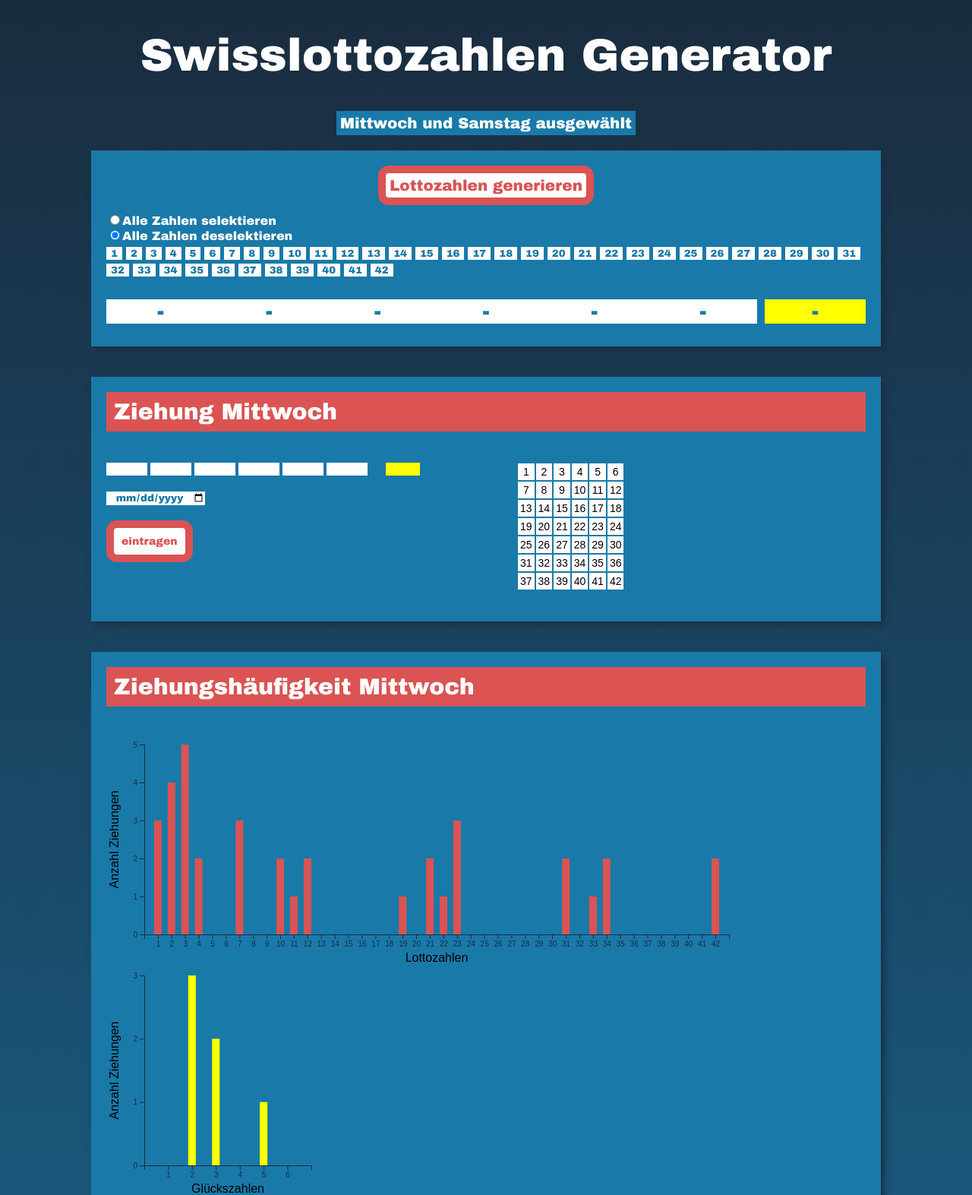
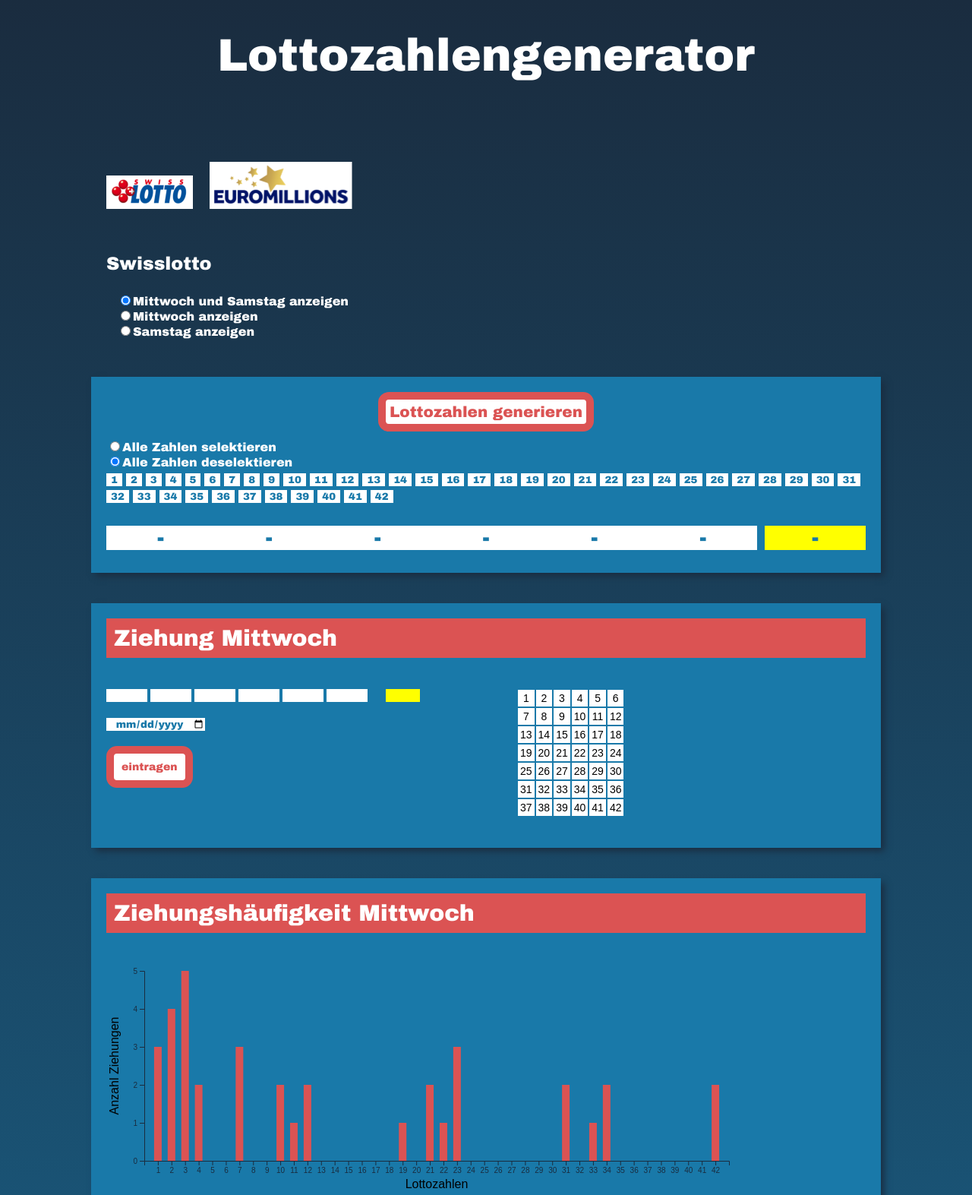
Before and after one commit to dlagge/swisslottozahlen_euromillions_generator, a PHP site: page / in a window 1280 px wide. Shown: the top 1573 px of the page at 76% size. Run offline with PHP 8.4, Linux system fonts and the light colour scheme; data that the repository does not hold is empty.

Commit message:
swisslotto and euromillions button

```diff
--- a/index.php
+++ b/index.php
@@ -1,14 +1,39 @@
 <!DOCTYPE html>
 <head lang="en">
     <meta charset="UTF-8">
-    <title>Swisslottozahlen Generator</title>
+    <title>Lottozahlengenerator</title>
     <link rel="stylesheet" type="text/css" href="style.css">
     <script type="text/javascript" src="random_generator.js"></script>
     <script type="text/javascript" src="d3.min.js"></script>
 </head>
 <body>
-<h1>Swisslottozahlen Generator</h1>
-<button id="mi_sa_button" onclick="mi_sa_button();">Mittwoch und Samstag ausgewählt</button>
+<h1>Lottozahlengenerator</h1>
+<div id="swiss_euro_settings">
+    <div id="swiss_euro_buttons">
+        <input type="image" id="swiss" src="swisslotto_button.png" onclick="show_swisslotto();" />
+        <input type="image" id="euromill" src="euromillions_button.png" onclick="show_euromillions();"/>
+    </div>
+    <div id="swiss_settings">
+        <form>
+            <h2>Swisslotto</h2>
+             <fieldset>
+                <input name="swiss_radio" onclick="display();" type="radio" checked><label>Mittwoch und Samstag anzeigen</label><br>
+                <input name="swiss_radio" onclick="display();" type="radio"><label>Mittwoch anzeigen</label><br>
+                <input name="swiss_radio" onclick="display();" type="radio"><label>Samstag anzeigen</label>
+             </fieldset>
+        </form>
+    </div>
+    <div id="euro_settings">
+        <form>
+            <h2>Euromillions</h2>
+            <fieldset>
+                <input name="euro_radio" type="radio" checked><label>Dienstag und Freitag anzeigen</label><br>
+                <input name="euro_radio" type="radio"><label>Dienstag anzeigen</label><br>
+                <input name="euro_radio" type="radio"><label>Freitag anzeigen</label>
+            </fieldset>
+        </form>
+    </div>
+</div>
 <div class="plate" id="plate0">
     <button id="the_big_button" onclick="create_lottonumbers()">Lottozahlen generieren</button>
     <input type="radio" name="numsel" id="all_sel" onchange="select_all_buttons();"><label>Alle Zahlen
--- a/random_generator.js
+++ b/random_generator.js
@@ -3,6 +3,7 @@ let glueckzahl_max = 6;
 let glueckzahl_min = 1;
 let anzahl_lottozahlen = 6;
 let random_arr = [];
+let number_of_swiss_plates = 4;
 
 function create_lottonumbers() {
     let arr = [];
@@ -149,18 +150,33 @@ function deselect_all_buttons() {
     random_arr = [];
 }
 
-function mi_sa_button(){
-    if(document.getElementById("mi_sa_button").innerHTML === "Mittwoch"){
-        document.getElementById("mi_sa_button").innerHTML = "Samstag";
-        document.getElementById("plate1").hidden = true;
-        document.getElementById("plate2").hidden = true;
-        document.getElementById("plate3").hidden = false;
-        document.getElementById("plate4").hidden = false;
-    } else {
-        document.getElementById("mi_sa_button").innerHTML = "Mittwoch";
-        document.getElementById("plate1").hidden = false;
-        document.getElementById("plate2").hidden = false;
-        document.getElementById("plate3").hidden = true;
-        document.getElementById("plate4").hidden = true;
+function show_swisslotto() {
+    document.getElementById("swiss_settings").style.display = 'block';
+    document.getElementById("euro_settings").style.display = 'none';
+}
+
+function show_euromillions() {
+    document.getElementById("swiss_settings").style.display = 'none';
+    document.getElementById("euro_settings").style.display = 'block';
+}
+
+function display() {
+    var radiosswiss = document.getElementsByName('swiss_radio');
+    if(radiosswiss[0].checked){
+        for(let c=1; c<=number_of_swiss_plates; c++){
+            document.getElementById("plate" + c).style.display = 'block';
+        }
+    }
+    if(radiosswiss[1].checked){
+        document.getElementById("plate1").style.display = 'block';
+        document.getElementById("plate2").style.display = 'block';
+        document.getElementById("plate3").style.display = 'none';
+        document.getElementById("plate4").style.display = 'none';
+    }
+    if(radiosswiss[2].checked){
+        document.getElementById("plate1").style.display = 'none';
+        document.getElementById("plate2").style.display = 'none';
+        document.getElementById("plate3").style.display = 'block';
+        document.getElementById("plate4").style.display = 'block';
     }
 }
--- a/style.css
+++ b/style.css
@@ -4,25 +4,17 @@ body {
     margin: auto;
 }
 
-h1, p, button, label, .ziehungen, input {
-    font-family: "Arial Black";
-}
+h1, h2, p, button, label, .ziehungen, input { font-family: "Arial Black";}
 
-td, input, h1 {
-    text-align: center;
-}
+td, input, h1 { text-align: center;}
 
-label, h1, a {
-    color: white;
-}
+label, h1, a, h2 {color: white;}
 
-h1 {
-    font-size: 60px;
-}
+h1 { font-size: 60px;}
 
-*:focus {
-    outline: 0 !important;
-}
+*:focus { outline: 0 !important;}
+
+button { cursor:pointer;}
 
 .footer {
     padding: 5px;
@@ -34,8 +26,7 @@ h1 {
 .plate {
     background: #1979a9;
     padding: 20px;
-    margin: 0 auto;
-    margin-bottom: 40px;
+    margin: 0 auto 40px;
     -webkit-box-shadow: 5px 5px 9px -1px #1a2c3f;
     box-shadow: 5px 5px 9px -1px #1a2c3f;
     max-width: 1000px;
@@ -47,42 +38,40 @@ h1 {
     margin-bottom: -20px;
 }
 
-#zahl1 {
-    grid-column: 1;
+#swiss_euro_settings {
+    margin: 0 auto 20px;
+    max-width: 1000px;
+    padding: 20px;
 }
 
-#zahl2 {
-    grid-column: 2;
+#euro_settings {
+    display:none;
 }
 
-#zahl3 {
-    grid-column: 3;
+fieldset {
+    border-width: 0;
 }
 
-#zahl4 {
-    grid-column: 4;
-}
+#zahl1 { grid-column: 1;}
 
-#zahl5 {
-    grid-column: 5;
-}
+#zahl2 { grid-column: 2;}
 
-#zahl6 {
-    grid-column: 6;
-}
+#zahl3 { grid-column: 3;}
+
+#zahl4 { grid-column: 4;}
+
+#zahl5 { grid-column: 5;}
+
+#zahl6 { grid-column: 6;}
 
 #zahl7 {
     margin-left: 10px;
     grid-column: 7;
 }
 
-#box7 {
-    background: yellow;
-}
+#box7 { background: yellow;}
 
-.zahl {
-    grid-row:2;
-}
+.zahl { grid-row:2;}
 
 .box {
     font-size: 30px;
@@ -91,13 +80,9 @@ h1 {
     color: #1979a9;
 }
 
-#tab {
-    color: #1a2c3f;
-}
+#tab { color: #1a2c3f;}
 
-#autoscroll {
-    overflow: auto;
-}
+#autoscroll { overflow: auto;}
 
 .ziehungen {
     background: #DB5353;
@@ -107,9 +92,7 @@ h1 {
     margin-bottom: 40px;
 }
 
-#glueck_mi {
-    margin-top: 20px;
-}
+#glueck_mi { margin-top: 20px;}
 
 #wrap3, #wrap1 {
     display: grid;
@@ -127,16 +110,15 @@ h1 {
 
 /* ------------------ buttons ------------------ */
 
-#mi_sa_button {
-    background: #1979a9;
-    border: #DB5353 solid 0;
-    padding: 5px;
-    font-size: 20px;
-    color: white;
-    display: block;
-    margin: 0 auto;
-    margin-bottom: 20px;
+#swiss_euro_buttons {
+    transform: scale(0.5);
+    transform-origin: left;
 }
+
+#swiss { margin-right: 40px;}
+
+#euromill { margin-top: 20px;}
+
 
 #the_big_button {
     background: white;
@@ -146,11 +128,10 @@ h1 {
     color: #DB5353;
     border-radius: 14px;
     display: block;
-    margin: 0 auto;
-    margin-bottom: 10px;
+    margin: 0 auto 10px;
 }
 
-#the_big_button:hover {
+#the_big_button:hover, #euromill:hover, #swiss:hover {
     transform: scale(1.05);
 }
 
@@ -215,8 +196,7 @@ h1 {
 
     #plate0 {
         max-width: 1000px;
-        margin: 0 auto;
-        margin-bottom: 40px;
+        margin: 0 auto 40px;
     }
 
     #plate1 {
```
Also changed, not shown: euromillions_button.png (added), swisslotto_button.png (added).
